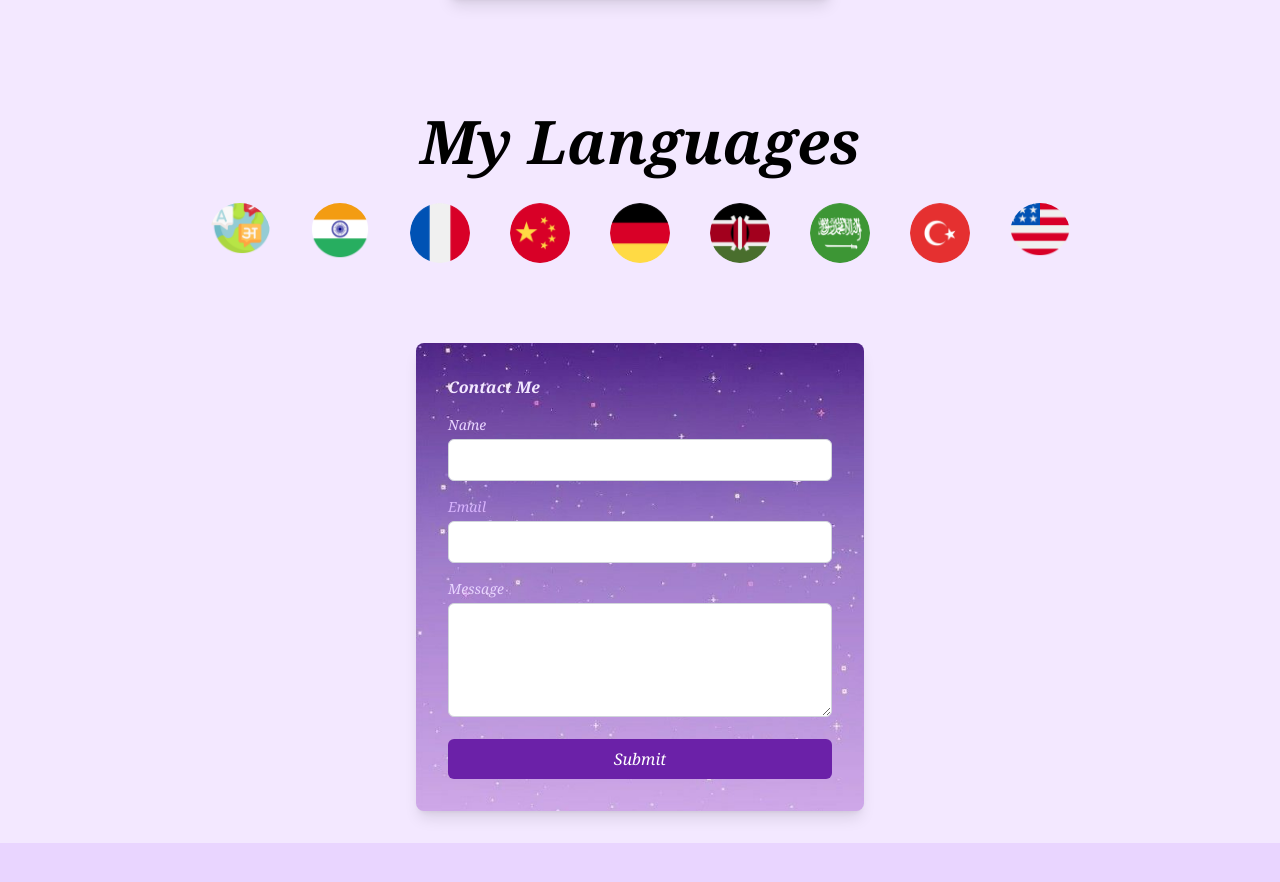
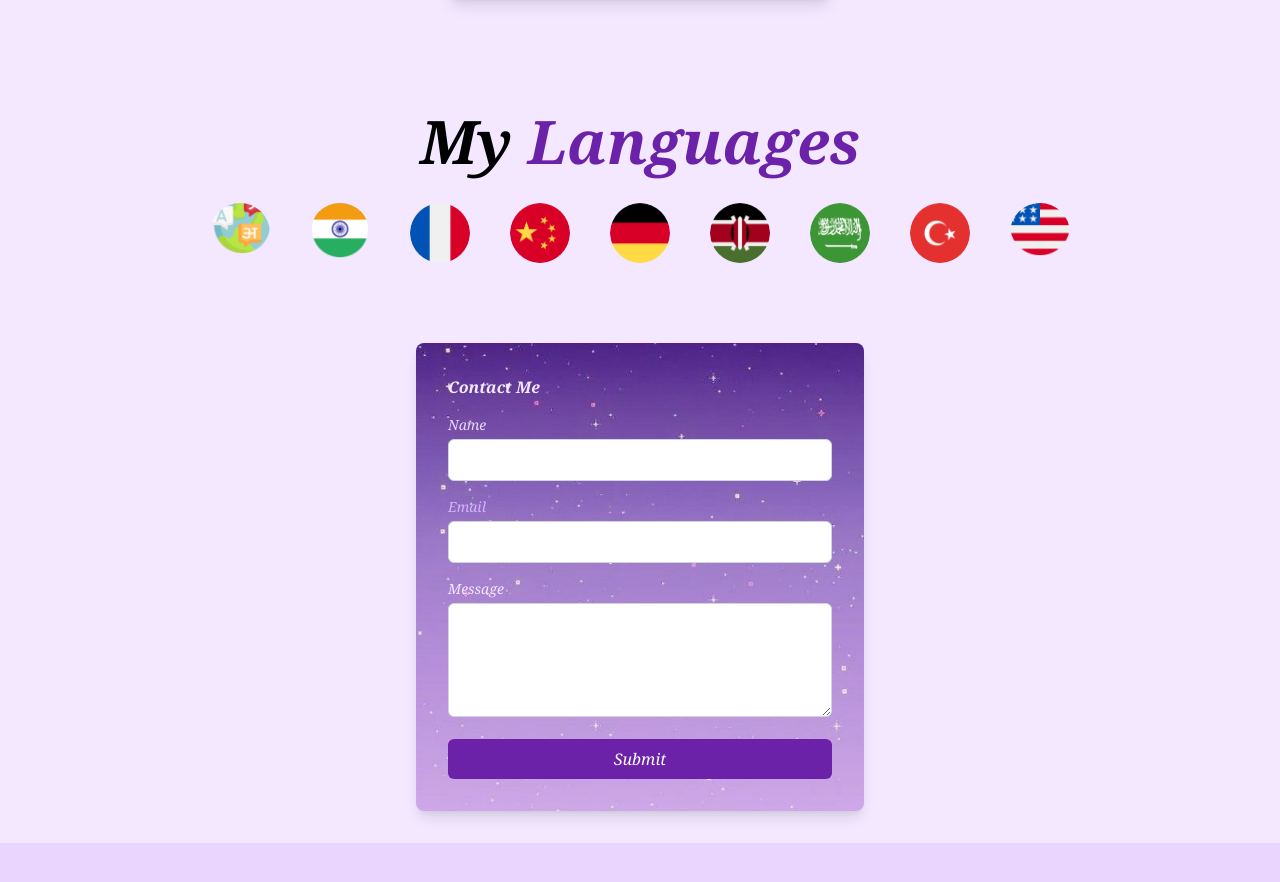
Before and after one commit to Halla24/My-portfolio, a Next.js app: page / in a window 1280 px wide. Shown: the part 1794-2676 px from the top of the page. Built offline with nearby package versions, Linux system fonts and the light colour scheme.

Commit message:
fixing text

```diff
--- a/src/components/ContactForm.jsx
+++ b/src/components/ContactForm.jsx
@@ -81,7 +81,7 @@ const ContactForm = () => {
               />
             </div>
             <div className="mb-4">
-              <label htmlFor="message" className="block text-sm font-medium text-purple-200 font-serif italic">
+              <label htmlFor="message" className="block text-sm font-medium text-purple-100 font-serif italic">
                 Message
               </label>
               <textarea
--- a/src/components/Languages.jsx
+++ b/src/components/Languages.jsx
@@ -3,7 +3,7 @@ import React from 'react';
 const Languages = () => {
   return (
     <div className="text-center mt-10 md:mt-20">
-      <h2 className="text-5xl md:text-6xl text-black font-serif italic font-bold mb-8">My Languages</h2>
+      <h2 className="text-5xl md:text-6xl text-black font-serif italic font-bold mb-8">My  <span className="text-purple-800">Languages</span></h2>
       <div className="flex flex-wrap justify-center items-center">
         <div className="flag-container">
           <img
--- a/src/pages/index.js
+++ b/src/pages/index.js
@@ -17,7 +17,7 @@ function Home() {
   const [visibleText, setVisibleText] = useState('');
 
   useEffect(() => {
-    const text = ["Hi,", "I", "am", "Halla", "Hamidi,", "a", "Frontend", "Web", "Developer"];
+    const text = ["Hi,", "I", "am", "Halla", " ", "Hamidi,", "a", "Frontend", "Web", "Developer"];
     let currentIndex = 0;
 
     const intervalId = setInterval(() => {
```
